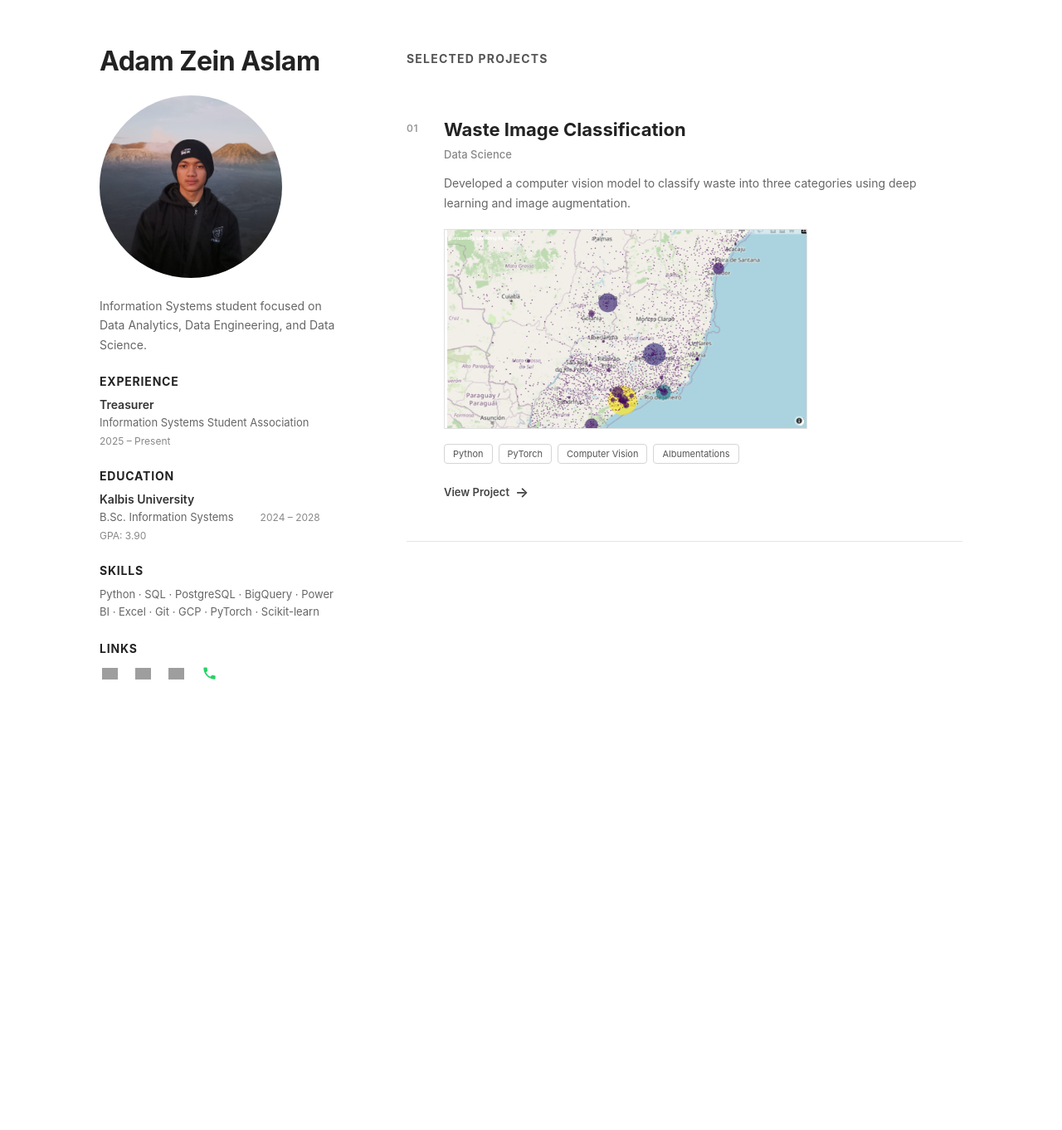
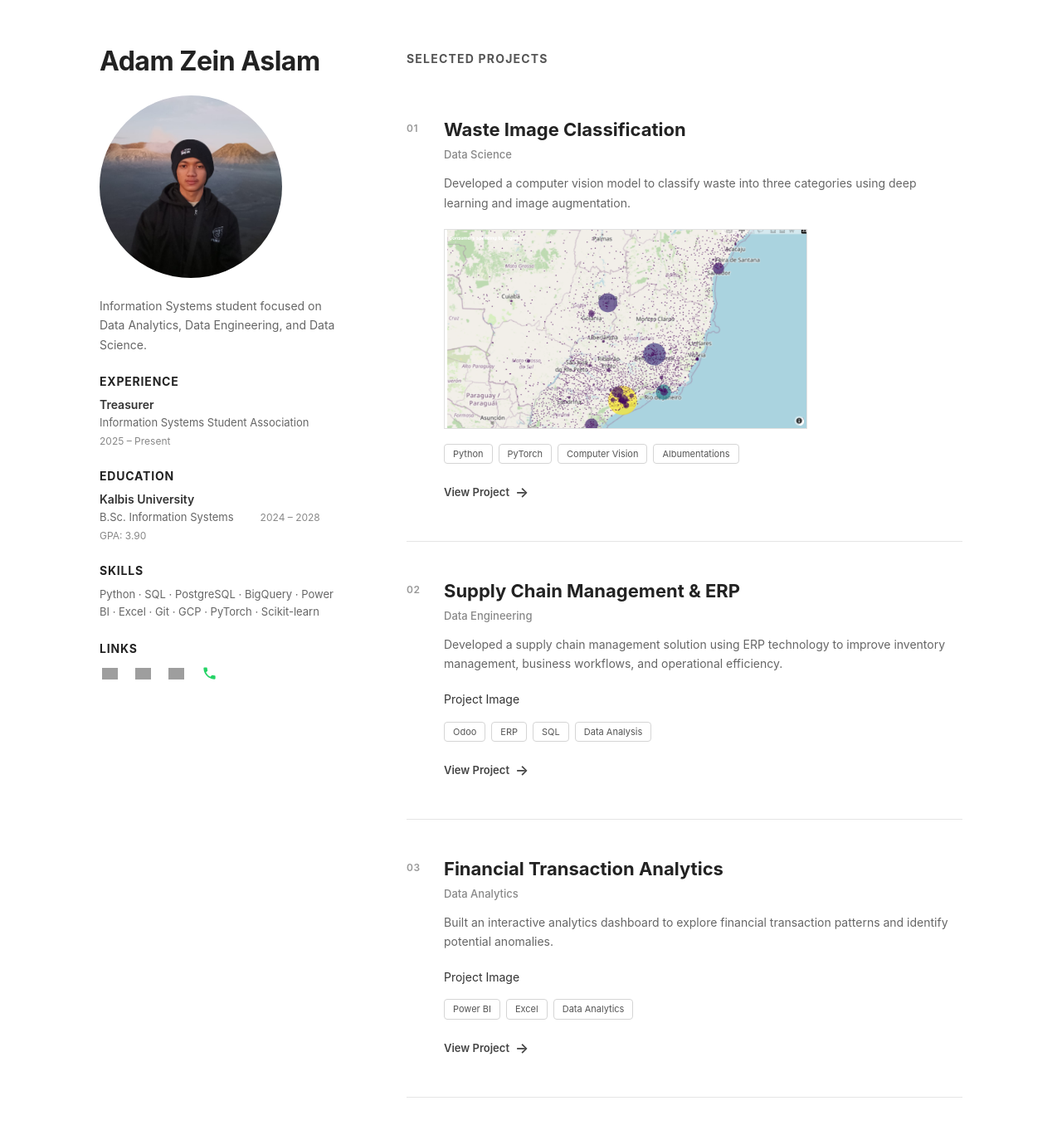
Before and after one commit to AdamZeinAslam/AdamZeinAslam.github.io, a Jekyll site: the page built from index.md, in a window 1280 px wide and 1400 px high. Shown: the top 1362 px of the window at 83% size. Built offline with Jekyll 4.4.1, drawn with Linux system fonts in a browser that asks for light colours; grey boxes are pictures that could not be loaded.

Commit message:
Update index.md

```diff
--- a/index.md
+++ b/index.md
@@ -9,17 +9,13 @@ layout: default
        ========================= -->
 
   <div class="projects-header">
-
-    <p class="section-label">
-      SELECTED PROJECTS
-    </p>
-
+    <p class="section-label">SELECTED PROJECTS</p>
   </div>
 
 
-  <!-- =========================
+  <!-- =====================================================
        PROJECT 01
-       ========================= -->
+       ===================================================== -->
 
   <article class="project-card">
 
@@ -27,12 +23,9 @@ layout: default
       01
     </div>
 
-
     <div class="project-content">
 
-      <h3>
-        Waste Image Classification
-      </h3>
+      <h3>Waste Image Classification</h3>
 
       <p class="project-category">
         Data Science
@@ -44,39 +37,108 @@ layout: default
         augmentation.
       </p>
 
-
-      <!-- PROJECT IMAGE -->
-
       <img
         src="{{ '/assets/img/projects/Screenshot 2026-03-02 204757.png' | relative_url }}"
-        alt="Waste Image Classification project"
+        alt="Waste Image Classification"
         class="project-image"
       >
 
+      <div class="project-tags">
+        <span>Python</span>
+        <span>PyTorch</span>
+        <span>Computer Vision</span>
+        <span>Albumentations</span>
+      </div>
 
-      <!-- TECHNOLOGIES -->
+      <a href="#" class="project-link">
+        View Project <span>→</span>
+      </a>
+
+    </div>
+
+  </article>
+
+
+  <!-- =====================================================
+       PROJECT 02
+       ===================================================== -->
+
+  <article class="project-card">
+
+    <div class="project-number">
+      02
+    </div>
+
+    <div class="project-content">
+
+      <h3>Supply Chain Management & ERP</h3>
+
+      <p class="project-category">
+        Data Engineering
+      </p>
+
+      <p class="project-description">
+        Developed a supply chain management solution using
+        ERP technology to improve inventory management,
+        business workflows, and operational efficiency.
+      </p>
+
+      <div class="project-image-placeholder">
+        Project Image
+      </div>
 
       <div class="project-tags">
-
-        <span>Python</span>
-
-        <span>PyTorch</span>
-
-        <span>Computer Vision</span>
-
-        <span>Albumentations</span>
-
+        <span>Odoo</span>
+        <span>ERP</span>
+        <span>SQL</span>
+        <span>Data Analysis</span>
       </div>
 
+      <a href="#" class="project-link">
+        View Project <span>→</span>
+      </a>
 
-      <!-- PROJECT LINK -->
+    </div>
 
-      <a
-        href="#"
-        class="project-link"
-      >
-        View Project
-        <span>→</span>
+  </article>
+
+
+  <!-- =====================================================
+       PROJECT 03
+       ===================================================== -->
+
+  <article class="project-card">
+
+    <div class="project-number">
+      03
+    </div>
+
+    <div class="project-content">
+
+      <h3>Financial Transaction Analytics</h3>
+
+      <p class="project-category">
+        Data Analytics
+      </p>
+
+      <p class="project-description">
+        Built an interactive analytics dashboard to explore
+        financial transaction patterns and identify potential
+        anomalies.
+      </p>
+
+      <div class="project-image-placeholder">
+        Project Image
+      </div>
+
+      <div class="project-tags">
+        <span>Power BI</span>
+        <span>Excel</span>
+        <span>Data Analytics</span>
+      </div>
+
+      <a href="#" class="project-link">
+        View Project <span>→</span>
       </a>
 
     </div>
```
